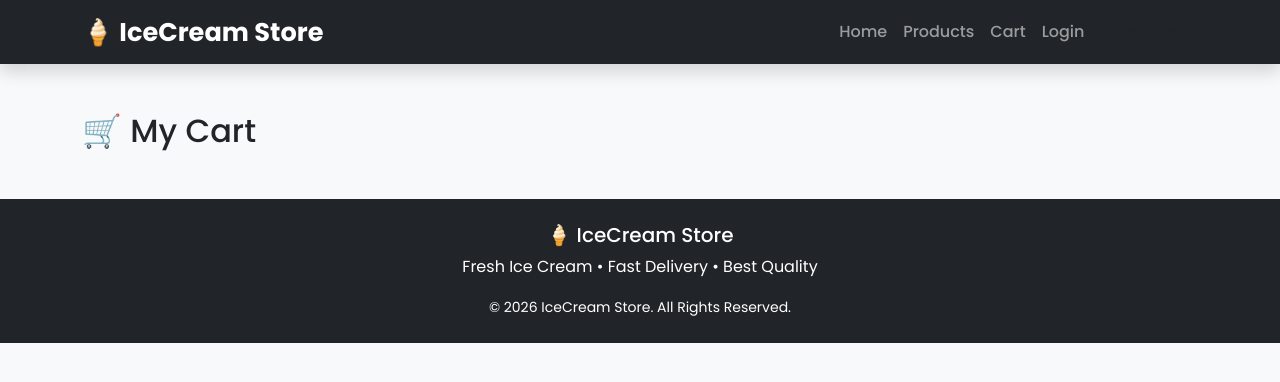
After one commit to surajsabale8191/Icecream-frontend, a Django app: page /cart/ in a window 1280 px wide. The commit adds this page. Shown: the top 382 px of the page. Run offline with Django 5.2, Linux system fonts and the light colour scheme.

Commit message:
add to cart button done,created cart page and displaying the user cart

```diff
--- a/frontend/urls.py
+++ b/frontend/urls.py
@@ -8,5 +8,6 @@ urlpatterns = [
     path("profile/", views.profile, name="profile"),
     path("change-password/", views.change_password, name="change_password"),
     path("products/", views.products, name="products"),
+    path("cart/", views.cart, name="cart"),
 
 ]
--- a/frontend/views.py
+++ b/frontend/views.py
@@ -20,3 +20,6 @@ def change_password(request):
 
 def products(request):
     return render(request, "products.html")
+
+def cart(request):
+    return render(request, "cart.html")
--- /dev/null
+++ b/static/js/cart.js
@@ -0,0 +1,87 @@
+const API = "http://127.0.0.1:8001/api";
+
+document.addEventListener("DOMContentLoaded", loadCart);
+
+async function loadCart() {
+
+    const token = localStorage.getItem("access");
+
+    const response = await fetch(
+
+        `${API}/cart/view/`,
+
+        {
+
+            headers: {
+
+                Authorization: `Bearer ${token}`
+
+            }
+
+        }
+
+    );
+
+    const result = await response.json();
+
+    const container = document.getElementById("cartContainer");
+
+    container.innerHTML = "";
+
+    result.data.forEach(item => {
+
+        container.innerHTML += `
+
+        <div class="card mb-3">
+
+            <div class="row g-0">
+
+                <div class="col-md-3">
+
+                    <img
+                        src="http://127.0.0.1:8001${item.product_image}"
+                        class="img-fluid">
+
+                </div>
+
+                <div class="col-md-9">
+
+                    <div class="card-body">
+
+                        <h4>
+
+                            ${item.product_name}
+
+                        </h4>
+
+                        <h5>
+
+                            ₹${item.product_price}
+
+                        </h5>
+
+                        <h5>
+
+                            Quantity : ${item.quantity}
+
+                        </h5>
+
+                        <h4>
+
+                            Total : ₹${item.total_price}
+
+                        </h4>
+
+                    </div>
+
+                </div>
+
+            </div>
+
+        </div>
+
+        `;
+
+    });
+
+}
--- a/templates/base.html
+++ b/templates/base.html
@@ -55,7 +55,7 @@
             </li>
 
             <li class="nav-item">
-              <a class="nav-link" href="#">Cart</a>
+              <a class="nav-link" href="/cart/">Cart</a>
             </li>
 
             <!-- Guest Menu -->
--- /dev/null
+++ b/templates/cart.html
@@ -0,0 +1,24 @@
+{% extends "base.html" %}
+{% load static %}
+
+{% block title %}
+Cart
+{% endblock %}
+
+{% block content %}
+
+<div class="container mt-5">
+
+    <h2 class="mb-4">
+        🛒 My Cart
+    </h2>
+
+    <div id="cartContainer">
+
+    </div>
+
+</div>
+
+<script src="{% static 'js/cart.js' %}"></script>
+
+{% endblock %}
```
Also changed, not shown: static/js/products.js (+65 -1 lines).
